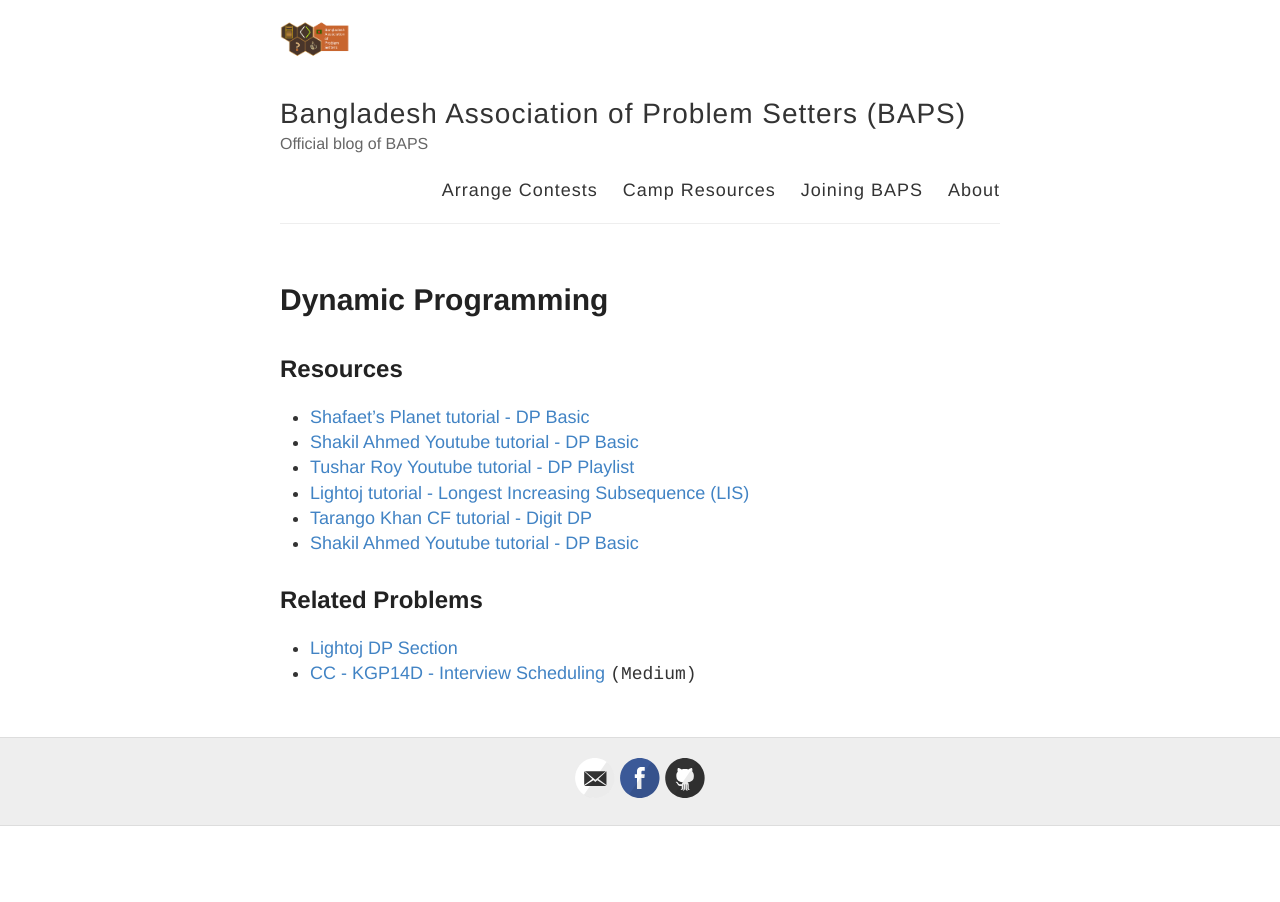
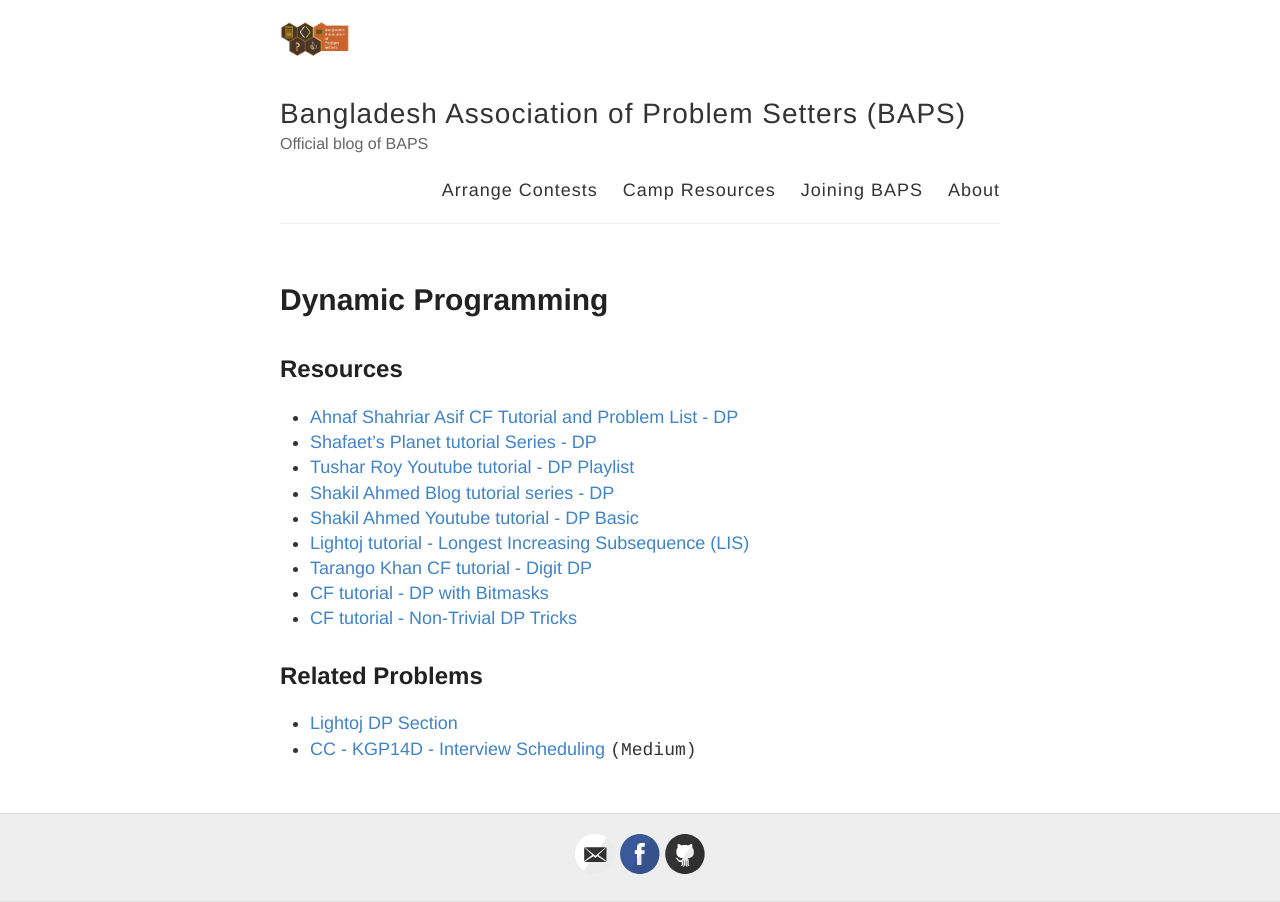
Before and after one commit to baps-bgd/baps-bgd.github.io, a Jekyll site: the page built from _posts/2020-10-5-dynamic-programming.md, in a window 1280 px wide. Built offline with Jekyll 4.4.1, drawn with Linux system fonts in a browser that asks for light colours.

Commit message:
Update 2020-10-5-dynamic-programming.md

```diff
--- a/_posts/2020-10-5-dynamic-programming.md
+++ b/_posts/2020-10-5-dynamic-programming.md
@@ -5,13 +5,15 @@
 ---
 
 ## Resources
-
-- [Shafaet's Planet tutorial - DP Basic](http://www.shafaetsplanet.com/?p=1022){:target="_blank"}
+- [Ahnaf Shahriar Asif CF Tutorial and Problem List - DP](https://codeforces.com/blog/entry/67679){:target="_blank"}
+- [Shafaet's Planet tutorial Series - DP](http://www.shafaetsplanet.com/?p=1022){:target="_blank"}
+- [Tushar Roy Youtube tutorial - DP Playlist](https://www.youtube.com/playlist?list=PLrmLmBdmIlpsHaNTPP_jHHDx_os9ItYXr){:target="_blank"}
+- [Shakil Ahmed Blog tutorial series - DP](http://shakilcompetitiveprogramming.blogspot.com/search/label/DP){:target="_blank"}
 - [Shakil Ahmed Youtube tutorial - DP Basic](https://www.youtube.com/watch?v=KvgpHiCnvFw){:target="_blank"}
-- [Tushar Roy Youtube tutorial - DP Playlist](https://www.youtube.com/playlist?list=PLrmLmBdmIlpsHaNTPP_jHHDx_os9ItYXr){:target="_blank"}
 - [Lightoj tutorial - Longest Increasing Subsequence (LIS)](http://lightoj.com/article_show.php?article=1000){:target="_blank"}
 - [Tarango Khan CF tutorial - Digit DP](https://codeforces.com/blog/entry/53960){:target="_blank"}
-- [Shakil Ahmed Youtube tutorial - DP Basic](){:target="_blank"}
+- [CF tutorial - DP with Bitmasks](https://codeforces.com/blog/entry/337){:target="_blank"}
+- [CF tutorial - Non-Trivial DP Tricks](https://codeforces.com/blog/entry/47764){:target="_blank"}
 
 
 ## Related Problems
```
